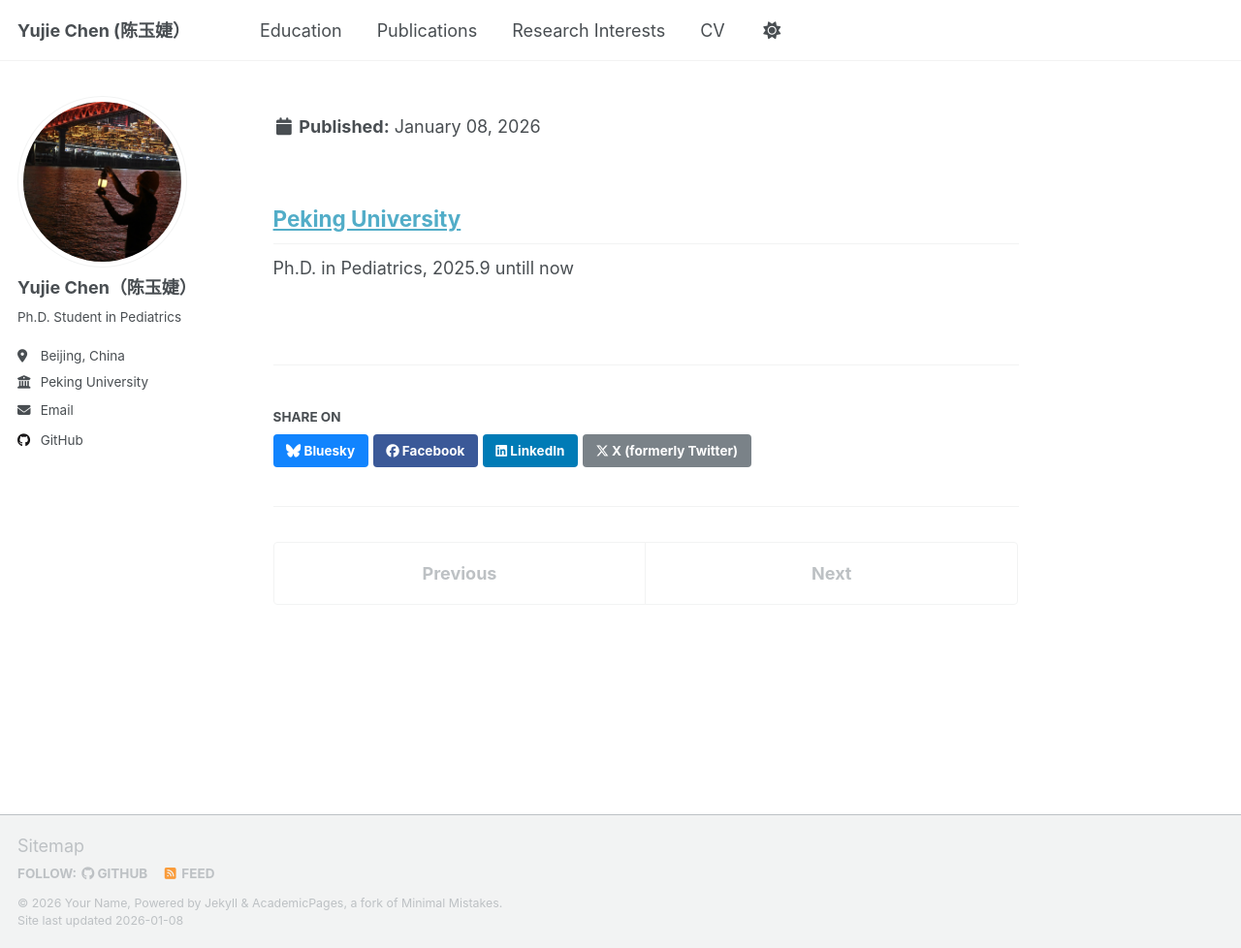
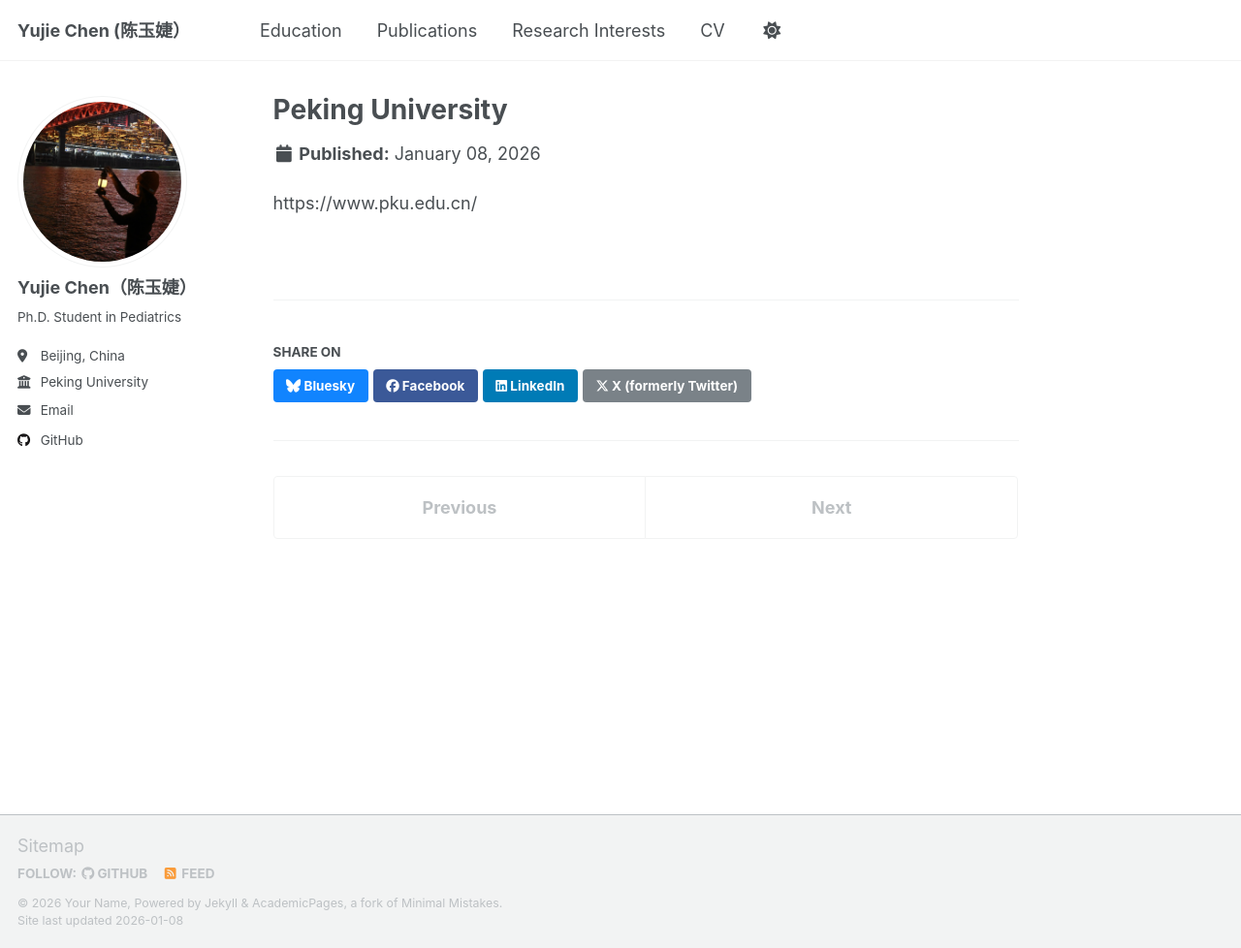
Before and after one commit to yujie7799/yujie7799.github.io, a Jekyll site: the page built from _portfolio/portfolio-1.md, in a window 1280 px wide and 978 px high. Shown: the whole window at 97% size. Built offline with Jekyll 4.4.1, drawn with Linux system fonts in a browser that asks for light colours; a script that is not in the unit is left out.

Commit message:
Update portfolio-1.md

```diff
--- a/_portfolio/portfolio-1.md
+++ b/_portfolio/portfolio-1.md
@@ -1,8 +1,6 @@
 ---
-title: ""
+title: "Peking University"
 excerpt: "Ph.D. in Pediatrics, 2025.9 untill now"
 collection: portfolio
-external_url: "https://www.pku.edu.cn/"
 ---
-<h2><a href="https://www.pku.edu.cn/" target="_blank">Peking University</a></h2>
-<p>Ph.D. in Pediatrics, 2025.9 untill now</p>
+https://www.pku.edu.cn/
```
